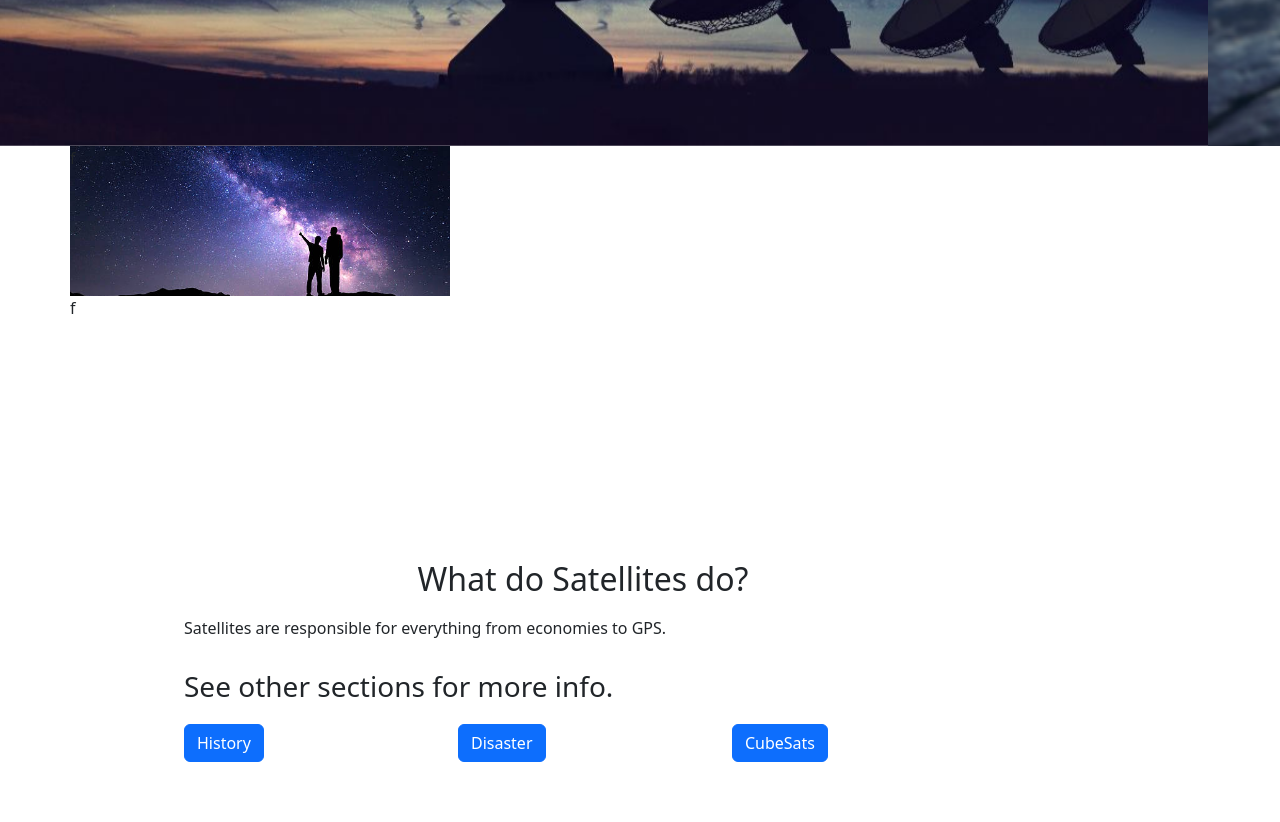
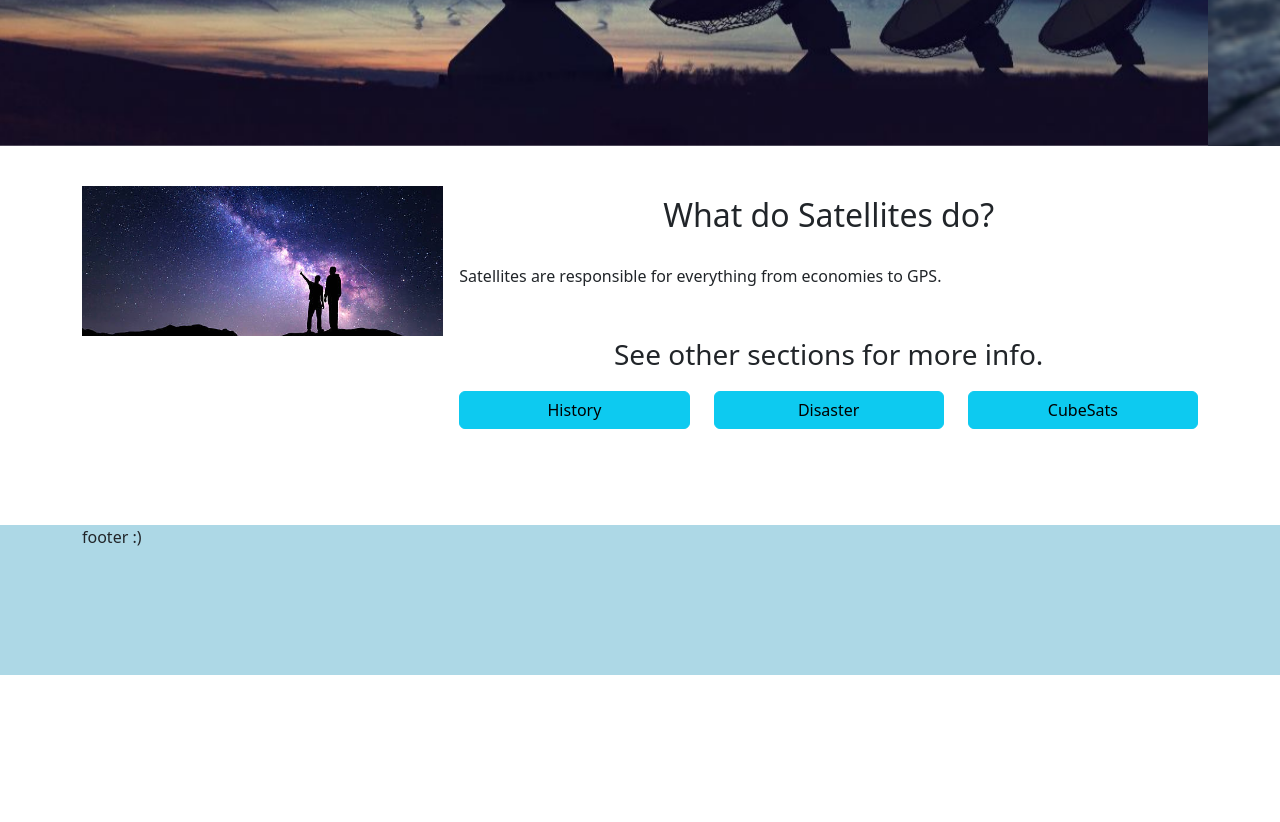
Before and after one commit to JakCrane/WAES-CW-1, a plain HTML site: page index.html in a window 1280 px wide. Shown: the part 510-1332 px from the top of the page. After the commit the page ends 1185 px from the top, so only its background shows below. Drawn offline with nearby package versions, Linux system fonts and the light colour scheme.

Commit message:
finished basic css for index page

```diff
--- a/assets/css/style.css
+++ b/assets/css/style.css
@@ -1,3 +1,4 @@
+
 /*~~~~~~~~~~~~~~~~colours~~~~~~~~~~~~~~~~~~~*/
 .navbar {
     background-color:#282C44;
@@ -9,6 +10,9 @@
     color:#282C44;
 }
 /*~~~~~~~~~~~~~~~~carousel/jumbotron~~~~~~~~~~~~~~~~~~~*/
+#carousel {
+    display:block
+}
 .carousel-item {
     height: 600px;
     background-size: cover;
@@ -93,6 +97,9 @@
     }
 }
 /*~~~~~~~~~~~~~~~~info~~~~~~~~~~~~~~~~~~~*/
+#info > .container {
+    margin-top:29.5px;
+}
 .info-img:nth-of-type(1) {
     background-image: url(/assets/images/astronomy.jpg);
 }
@@ -104,34 +111,34 @@
     background-size: cover;
     background-position: center;
     height:150px;
-    margin: 0;
+    margin:0;
+    margin-top: 10px;
 }
-.info-col, .info-row {
-    padding-right:0;
-    padding-left: 0;
-}
+
 .nav-button {
     margin: auto;
+    width: 100%;
 }
-#info h2 {
+
+#info h3, #info h2 {
+    margin: 20px 0;
     text-align: center;
-}
-#info h3 {
-    margin-bottom: 20px;
 }
 #info p {
     margin-bottom: 30px;
     margin-top: 10px;
 }
-.info-main{
-    padding:5%;
-    margin: 5%;
-    width:80%;
-}
+
 @media only screen and (max-width: 360px) {
     .info-main{
         padding:1%;
-        margin: auto;
+        margin: 30px auto 0;
         width:80%;
     }
 }
+/*~~~~~~~~~~~~~~~~info~~~~~~~~~~~~~~~~~~~*/
+footer {
+    margin-top:29.5px;
+    height:150px;
+    background-color: lightblue;
+}
--- a/index.html
+++ b/index.html
@@ -38,7 +38,7 @@
             </div>
         </div>
     </nav>
-    <section>
+    <header id="carousel">
         <div id="carouselExampleAutoplaying" class="carousel slide" data-bs-ride="carousel">
             <div class="carousel-inner">
                 <div class="carousel-item active carousel-item-one"></div>
@@ -59,18 +59,17 @@
                 <h1 class=" fw-bold">Satellites 101</h1>
             </div>
         </div>
-    </section>
-    <section id="info" class="container ">
-        <div class="row info-row">
-            <div class="d-none d-sm-block col-sm-4 info-col">
+    </header>
+    <section id="info">
+        <div class="container">
+            <div class="row gx-3">
+                <div class="d-none d-sm-block col-sm-4">
                     <div class="row info-img">
-                    f
                     </div>
                     <div class="row info-img">
-                    f
                     </div>
                 </div>
-            <div class="col-sm-8 info-col info-main">
+                <div class="col-sm-8">
                     <div class="row">
                         <div class="col">
                             <h2>What do Satellites do?</h2>
@@ -87,14 +86,27 @@
                             <h3>See other sections for more info.</h3>
                         </div>
                     </div>
-                <div class="row">
-                    <div class="col-sm-4"><button type="button" class="btn btn-primary nav-button">History</button></div>
-                    <div class="col-sm-4"><button type="button" class="btn btn-primary nav-button">Disaster</button></div>
-                    <div class="col-sm-4"><button type="button" class="btn btn-primary nav-button">CubeSats</button></div>
+                    <div class="row gy-3">
+                        <div class="col-sm-4"><button type="button" class="btn btn-info nav-button">History</button>
+                        </div>
+                        <div class="col-sm-4"><button type="button" class="btn btn-info nav-button">Disaster</button>
+                        </div>
+                        <div class="col-sm-4"><button type="button" class="btn btn-info nav-button">CubeSats</button>
+                        </div>
+                    </div>
                 </div>
             </div>
         </div>
     </section>
+    <footer>
+        <div class="container">
+            <div class="row">
+                <div class="col">
+                    footer :)
+                </div>
+            </div>
+        </div>
+    </footer>
     <script src="https://cdn.jsdelivr.net/npm/bootstrap@5.3.0-alpha1/dist/js/bootstrap.bundle.min.js"
         integrity="sha384-w76AqPfDkMBDXo30jS1Sgez6pr3x5MlQ1ZAGC+nuZB+EYdgRZgiwxhTBTkF7CXvN" crossorigin="anonymous">
     </script>
```
Also changed, not shown: READem.txt (deleted), 1 other file. Lines whose indentation alone changed are shown as unchanged.
